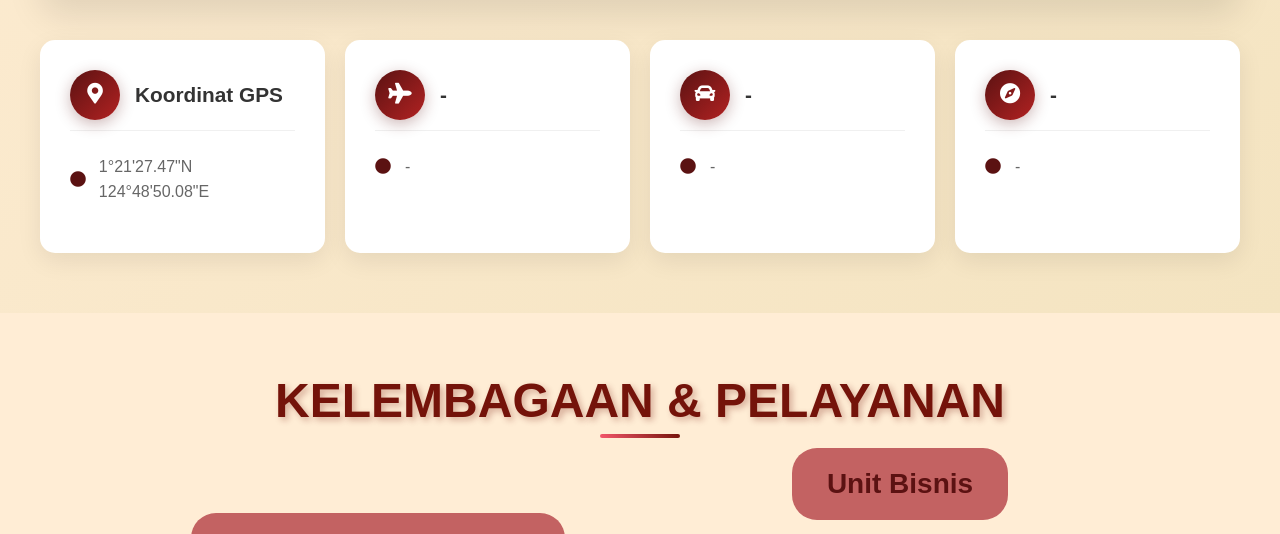
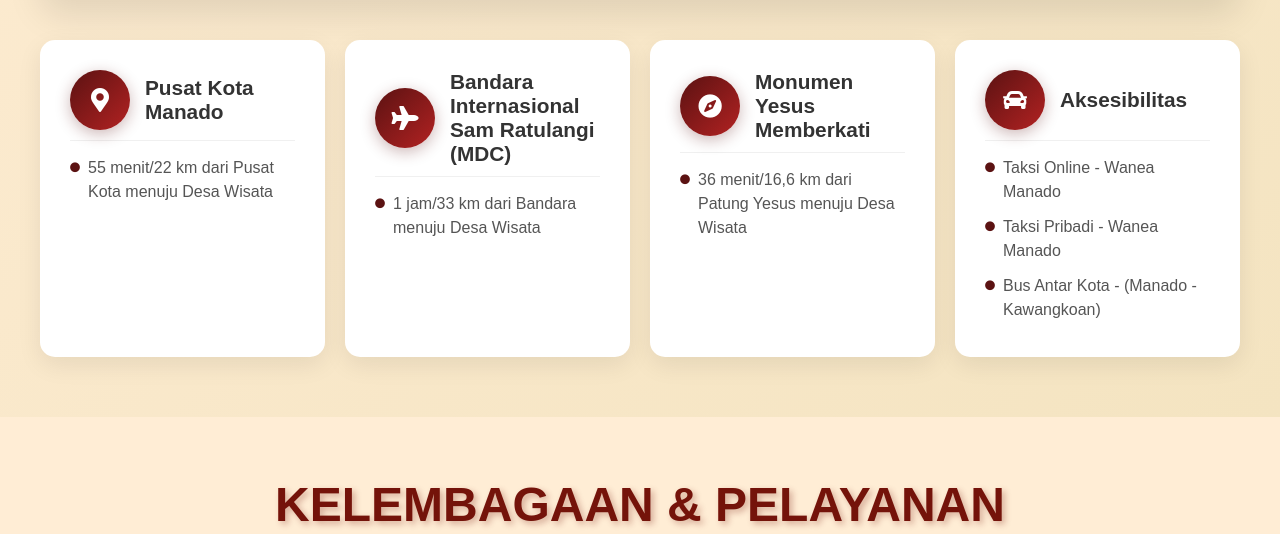
Before and after one commit to MeidoInChina/PeKaeL, a PHP site: page / in a window 1280 px wide. Shown: the part 3485-4019 px from the top of the page. Run offline with PHP 8.4, Linux system fonts and the light colour scheme.

Commit message:
selesai guys

```diff
--- a/index.html
+++ b/index.html
@@ -178,13 +178,15 @@
                         <div class="kakaskasen-card-icon">
                             <i class="fas fa-map-marker-alt"></i>
                         </div>
-                        <div class="kakaskasen-card-title">Koordinat GPS</div>
+                        <div class="kakaskasen-card-title">Pusat Kota Manado</div>
                     </div>
                     <div class="kakaskasen-card-content">
                         <div class="kakaskasen-section-data">
                             <div class="kakaskasen-info-item">
+                                <div class="kakaskasen-info-row">
                                     <i class="fas fa-circle kakaskasen-info-item__icon"></i>
-                                <span>1°21'27.47"N 124°48'50.08"E</span>
+                                    <span>55 menit/22 km dari Pusat Kota menuju Desa Wisata</span>
+                                </div>
                             </div>
                         </div>
                     </div>
@@ -196,13 +198,35 @@
                         <div class="kakaskasen-card-icon">
                             <i class="fas fa-plane"></i>
                         </div>
-                        <div class="kakaskasen-card-title">-</div>
+                        <div class="kakaskasen-card-title">Bandara Internasional Sam Ratulangi (MDC)</div>
                     </div>
                     <div class="kakaskasen-card-content">
                         <div class="kakaskasen-section-data">
                             <div class="kakaskasen-info-item">
+                                <div class="kakaskasen-info-row">
                                     <i class="fas fa-circle kakaskasen-info-item__icon"></i>
-                                <span>-</span>
+                                    <span>1 jam/33 km dari Bandara menuju Desa Wisata</span>
+                                </div>
+                            </div>
+                        </div>
+                    </div>
+                </div>
+
+                <!-- Guide Card -->
+                <div class="kakaskasen-info-card">
+                    <div class="kakaskasen-card-header">
+                        <div class="kakaskasen-card-icon">
+                            <i class="fas fa-compass"></i>
+                        </div>
+                        <div class="kakaskasen-card-title">Monumen Yesus Memberkati</div>
+                    </div>
+                    <div class="kakaskasen-card-content">
+                        <div class="kakaskasen-section-data">
+                            <div class="kakaskasen-info-item">
+                                <div class="kakaskasen-info-row">
+                                    <i class="fas fa-circle kakaskasen-info-item__icon"></i>
+                                    <span>36 menit/16,6 km dari Patung Yesus menuju Desa Wisata</span>
+                                </div>
                             </div>
                         </div>
                     </div>
@@ -214,31 +238,23 @@
                         <div class="kakaskasen-card-icon">
                             <i class="fas fa-car"></i>
                         </div>
-                        <div class="kakaskasen-card-title">-</div>
+                        <div class="kakaskasen-card-title">Aksesibilitas</div>
                     </div>
                     <div class="kakaskasen-card-content">
                         <div class="kakaskasen-section-data">
                             <div class="kakaskasen-info-item">
+                                <div class="kakaskasen-info-row">
                                     <i class="fas fa-circle kakaskasen-info-item__icon"></i>
-                                <span>-</span>
+                                    <span>Taksi Online - Wanea Manado</span>
                                 </div>
+                                <div class="kakaskasen-info-row">
+                                    <i class="fas fa-circle kakaskasen-info-item__icon"></i>
+                                    <span>Taksi Pribadi - Wanea Manado</span>
                                 </div>
+                                <div class="kakaskasen-info-row">
+                                    <i class="fas fa-circle kakaskasen-info-item__icon"></i>
+                                    <span>Bus Antar Kota - (Manado - Kawangkoan)</span>
                                 </div>
-                </div>
-
-                <!-- Guide Card -->
-                <div class="kakaskasen-info-card">
-                    <div class="kakaskasen-card-header">
-                        <div class="kakaskasen-card-icon">
-                            <i class="fas fa-compass"></i>
-                        </div>
-                        <div class="kakaskasen-card-title">-</div>
-                    </div>
-                    <div class="kakaskasen-card-content">
-                        <div class="kakaskasen-section-data">
-                            <div class="kakaskasen-info-item">
-                                <i class="fas fa-circle kakaskasen-info-item__icon"></i>
-                                <span>-</span>
                             </div>
                         </div>
                     </div>
@@ -564,7 +580,6 @@
             <!-- Kolom Kiri -->
             <div class="footer-column">
                 <img src="img/logoKK2.png" alt="Logo" class="footer-logo">
-                <p style="color: #ffffff;">"Ini tampilan Quotes" - writer</p>
                 <!-- Footer - bagian social icons (GANTI Facebook jadi YouTube) -->
             <ul class="wrapper">
                 <li class="icon youtube">
@@ -584,7 +599,7 @@
                 </li>
                 <!-- WhatsApp -->
                     <li class="icon whatsapp">
-                    <span class="tooltip">+62 853-9707-2088</span>
+                    <span class="tooltip">WA: 085397072088</span>
                     <a href="https://wa.me/6285397072088" target="_blank">
                         <svg xmlns="http://www.w3.org/2000/svg" viewBox="0 0 448 512">
                             <path d="M380.9 97.1C339 55.1 283.2 32 223.9 32c-122.4 0-222 99.6-222 222 0 39.1 10.2 77.3 29.6 111L0 480l117.7-30.9c32.4 17.7 68.9 27 106.1 27h.1c122.3 0 224.1-99.6 224.1-222 0-59.3-25.2-115-67.1-157zm-157 341.6c-33.2 0-65.7-8.9-94-25.7l-6.7-4-69.8 18.3L72 359.2l-4.4-7c-18.5-29.4-28.2-63.3-28.2-98.2 0-101.7 82.8-184.5 184.6-184.5 49.3 0 95.6 19.2 130.4 54.1 34.8 34.9 56.2 81.2 56.1 130.5 0 101.8-84.9 184.6-186.6 184.6zm101.2-138.2c-5.5-2.8-32.8-16.2-37.9-18-5.1-1.9-8.8-2.8-12.5 2.8-3.7 5.6-14.3 18-17.6 21.8-3.2 3.7-6.5 4.2-12 1.4-32.6-16.3-54-29.1-75.5-66-5.7-9.8 5.7-9.1 16.3-30.3 1.8-3.7.9-6.5-.5-9.7-1.4-2.8-12.5-30.1-17.1-41.2-4.5-10.8-9.1-9.3-12.5-9.5-3.2-.2-6.9-.2-10.6-.2-3.7 0-9.7 1.4-14.8 6.9-5.1 5.6-19.4 19-19.4 46.3 0 27.3 19.9 53.7 22.6 57.4 2.8 3.7 39.1 59.7 94.8 83.8 35.2 15.2 49 16.5 66.6 13.9 10.7-1.6 32.8-13.4 37.4-26.4 4.6-13 4.6-24.1 3.2-26.4-1.3-2.5-5-3.9-10.5-6.6z"/>
@@ -607,9 +622,9 @@
             <div class="footer-column">
                 <h3>Get in touch</h3>
                 <ul>
-                    <li><i class="fas fa-map-marker-alt"></i><a href="https://maps.app.goo.gl/oLbm5NZ92zqAZ4yT7" target="_blank" rel="noopener"> Lokasi desa wisatanya</a></li>
-                    <li><i class="fab fa-whatsapp"></i> +62 85397072088</li>
-                    <li><i class="fas fa-envelope"></i> pokdanwisvictory@gmail.com</li>
+                    <li><i class="fas fa-map-marker-alt"></i><a href="https://maps.app.goo.gl/oLbm5NZ92zqAZ4yT7" target="_blank" rel="noopener"> Lokasi Desa Wisata [Click me]</a></li>
+                    <li><i class="fab fa-whatsapp"></i>+62 85397072088</li>
+                    <li><i class="fas fa-envelope"></i>pokdanwisvictory@gmail.com</li>
                 </ul>
             </div>
         </div>
--- a/style.css
+++ b/style.css
@@ -576,7 +576,7 @@ p {
 
 /* end about */
 
-/* map */
+/* maps */
 
 .kakaskasen-maps-section {
     width: 100%;
@@ -687,17 +687,21 @@ p {
 }
 
 .kakaskasen-card-icon {
-    width: 50px;
-    height: 50px;
+    flex-shrink: 0; /* biar tidak mengecil saat layar kecil */
+    width: 60px;
+    height: 60px;
+    min-width: 60px;
+    min-height: 60px;
     background: linear-gradient(135deg, #5b1212, #B22222);
     border-radius: 50%;
     display: flex;
     align-items: center;
     justify-content: center;
     color: white;
-    font-size: 1.3em;
+    font-size: 1.5em;
     margin-right: 15px;
     box-shadow: 0 4px 15px rgba(91, 18, 18, 0.3);
+    aspect-ratio: 1 / 1; /* memastikan tetap lingkaran sempurna di semua ukuran */
 }
 
 .kakaskasen-card-title {
@@ -713,15 +717,34 @@ p {
 
 .kakaskasen-info-item {
     display: flex;
-    align-items: center;
-    margin-bottom: 10px;
-    padding: 8px 0;
+    flex-direction: column;
+    gap: 6px;
+    margin-top: 10px;
 }
 
 .kakaskasen-info-item__icon {
-    color: #5b1212;
-    width: 20px;
-    margin-right: 10px;
+    color: #5b1212; /* warna merah gelap sama dengan card lain */
+    font-size: 10px; /* ukuran kecil sesuai contoh */
+    margin-top: 6px; /* biar sejajar dengan teks */
+    flex-shrink: 0; /* jangan berubah ukuran */
+}
+
+.kakaskasen-info-item span {
+    display: block;
+    margin-bottom: 5px;
+    line-height: 1.4;
+}
+
+.kakaskasen-info-row {
+  display: flex;
+  align-items: flex-start; /* sejajarkan titik dengan teks */
+  gap: 8px; /* jarak antara titik dan teks */
+}
+
+.kakaskasen-info-row span {
+  color: #555;
+  font-size: 16px;
+  line-height: 1.5;
 }
 
 .kakaskasen-coordinates {
@@ -843,8 +866,11 @@ p {
     }
 
     .kakaskasen-card-header {
-        flex-direction: column;
-        text-align: center;
+        display: flex;
+        align-items: center;
+        justify-content: flex-start;
+        gap: 15px; /* memberi jarak aman */
+        flex-wrap: wrap;
     }
 
     .kakaskasen-card-icon {
```
Lines whose indentation alone changed are shown as unchanged.
